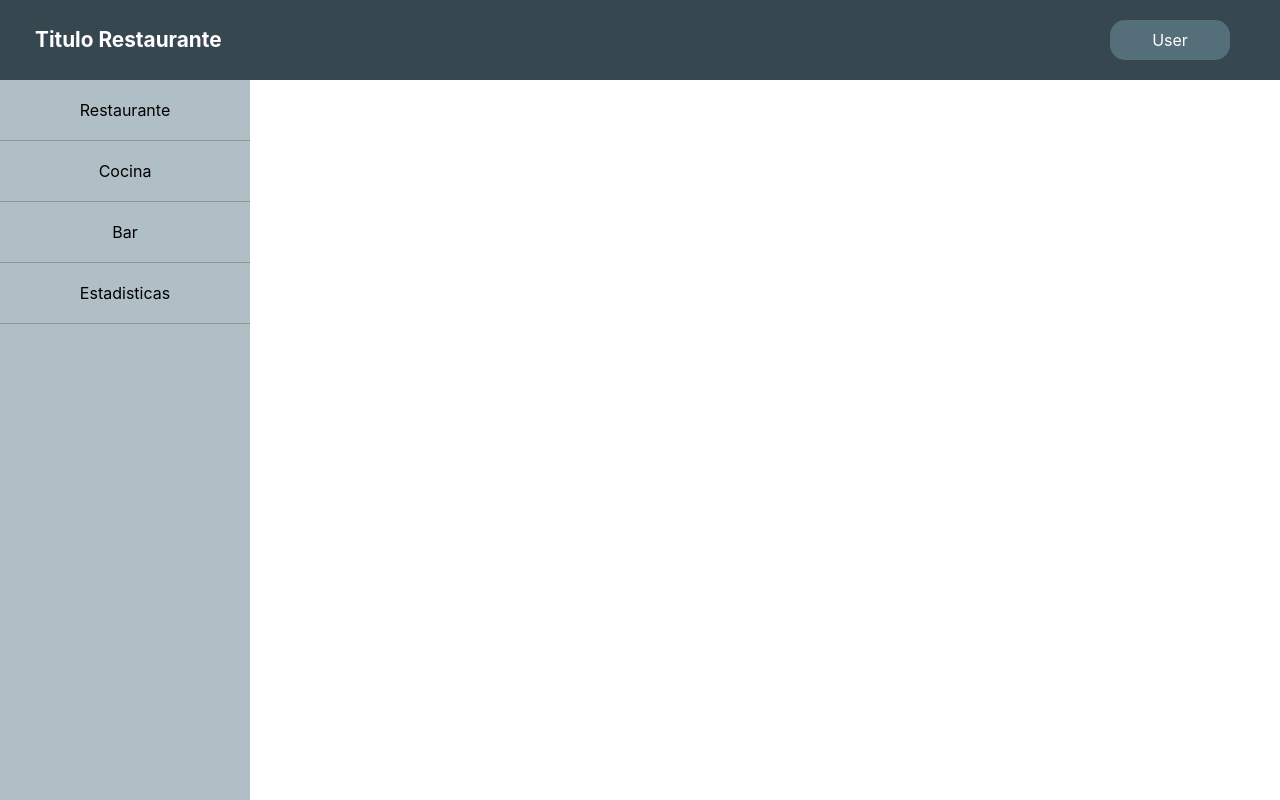
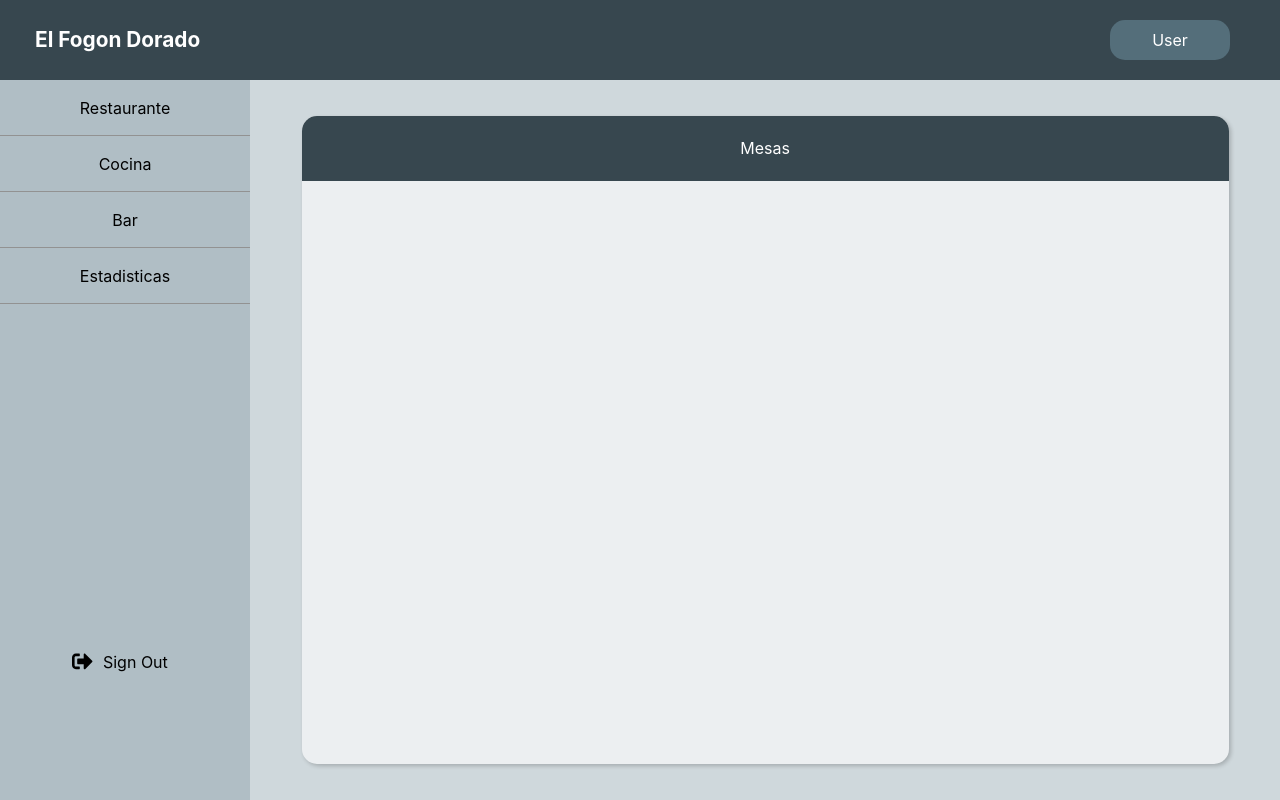
Before and after one commit to DiegoDuaS/RestaurantSystem, a React (Vite) app: page / in a window 1280 px wide. Built offline with nearby package versions, Linux system fonts and the light colour scheme.

Commit message:
feat: added the card for tables

```diff
--- a/src/App.jsx
+++ b/src/App.jsx
@@ -1,10 +1,10 @@
-import AreaMesas from './AreaMesas'
+import Restaurante from './MainPage/Restaurante'
 
 function App() {
 
   return (
     <>
-        <AreaMesas></AreaMesas>
+        <Restaurante></Restaurante>
     </>
   )
 }
--- a/src/AreaMesas.jsx
+++ /dev/null
@@ -1,29 +0,0 @@
-import './Header.css'
-import './Main.css'
-import './Section.css'
-import * as FaIcons from "react-icons/fa"
-
-function AreaMesas() {
-
-  return (
-    <>
-        <main class='main-content'>
-          <header class='main'>
-            <div class = 'restitle'> Titulo Restaurante </div>
-            <div class = 'user'> User </div>
-          </header>
-          <nav>
-            <ul>
-                <li><a href="#" class='nava'> Restaurante</a></li>
-                <li><a href="#" class='nava'> Cocina</a></li>
-                <li><a href="#" class='nava'> Bar</a></li>
-                <li><a href="#" class='nava'> Estadisticas</a></li>
-            </ul>
-          </nav>
-
-        </main>
-    </>
-  )
-}
-
-export default AreaMesas
--- a/src/Main.css
+++ /dev/null
@@ -1,4 +0,0 @@
-.main-content {
-    margin-top: 120px;
-    flex-direction: row;
-  }
--- /dev/null
+++ b/src/MainPage/Box.css
@@ -0,0 +1,34 @@
+section {
+    position: fixed;
+    width: calc(100vw - 250px);
+    height: calc(100vh - 80px);
+    top: 80px;
+    left: 250px;
+    display: flex;
+    align-items: center;
+    justify-content: center;
+    text-align: center;
+}
+
+.cardbox{
+    width: 90%;
+    height: 90%;
+    box-shadow: 2px 2px 4px rgba(0, 0, 0, 0.2);
+    background-color: #ECEFF1;
+    border-radius: 15px;
+    display: flex;
+    flex-direction: column;
+}
+
+.headerbox {
+    border-top-left-radius: 15px;
+    border-top-right-radius: 15px;
+    background-color: #37474F;
+    height: 10%;
+    width: 100%;
+    color: #ffff;
+    display: flex;
+    align-items: center;
+    justify-content: center;
+    text-align: center;
+}
--- /dev/null
+++ b/src/MainPage/Header.jsx
@@ -0,0 +1,14 @@
+import './Header.css'
+
+function HeaderMain(){
+    return(
+        <>
+        <header class='main'>
+            <div class = 'restitle'> El Fogon Dorado </div>
+            <div class = 'user'> User </div>
+        </header>
+        </>
+    )
+}
+
+export default HeaderMain
--- /dev/null
+++ b/src/MainPage/Main.css
@@ -0,0 +1,9 @@
+.main-content {
+    margin-top: 120px;
+    flex-direction: row;
+    background-color: #CFD8DC;
+  }
+
+body {
+  background-color: #CFD8DC;
+}
--- /dev/null
+++ b/src/MainPage/Nav.jsx
@@ -0,0 +1,24 @@
+import './Section.css'
+import * as FaIcons from "react-icons/fa"
+
+function NavBar(){
+
+let iconStyles = { color: "black", fontSize: "1.3em" };
+
+    return (
+        <>
+        <nav>
+            <ul>
+                <li><a href="#" class='nava'> Restaurante</a></li>
+                <li><a href="#" class='nava'> Cocina</a></li>
+                <li><a href="#" class='nava'> Bar</a></li>
+                <li><a href="#" class='nava'> Estadisticas</a></li>
+                <div class = 'space'></div>
+                <li class='signout'><FaIcons.FaSignOutAlt style={iconStyles}></FaIcons.FaSignOutAlt><a href="#" class='nava'>Sign Out</a></li>
+            </ul>
+        </nav>
+        </>
+    )
+}
+
+export default NavBar
--- /dev/null
+++ b/src/MainPage/Restaurante.jsx
@@ -0,0 +1,28 @@
+import './Main.css'
+import './Section.css'
+import './Box.css'
+import HeaderMain from './Header'
+import NavBar from './Nav'
+
+
+function Restaurante() {
+
+  return (
+    <>
+        <main class='main-content'>
+          <HeaderMain></HeaderMain>
+          <NavBar></NavBar>
+          <section>
+            <div class='cardbox'>
+              <header class='headerbox'>
+                Mesas
+              </header>
+            </div>
+          </section>
+
+        </main>
+    </>
+  )
+}
+
+export default Restaurante
--- a/src/Section.css
+++ b/src/MainPage/Section.css
@@ -24,7 +24,11 @@ li {
     align-items: center;
     justify-content: center;
     text-align: center;
-    height: 60px;
+    height: 55px;
+}
+
+li:hover{
+    background-color: #CFD8DC;
 }
 
 .nava {
@@ -40,3 +44,11 @@ a{
     display: table;
     padding: 10px;
 }
+
+.space{
+    padding-top: 330px;
+}
+
+.signout{
+    border-bottom: 1px solid #B0BEC5;
+}
```
Also changed, not shown: src/MainPage/Areas.jsx (added, +8 -0 lines), src/MainPage/Header.css (renamed from src/Header.css).
